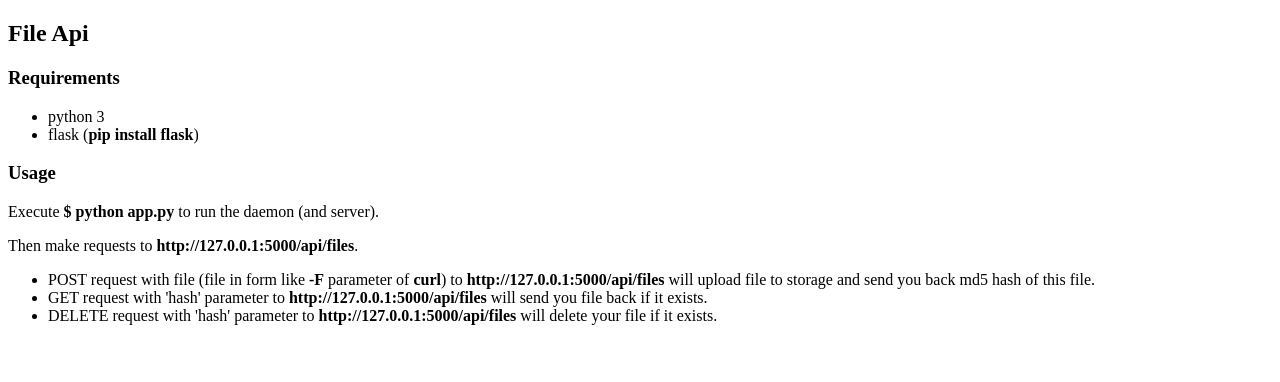
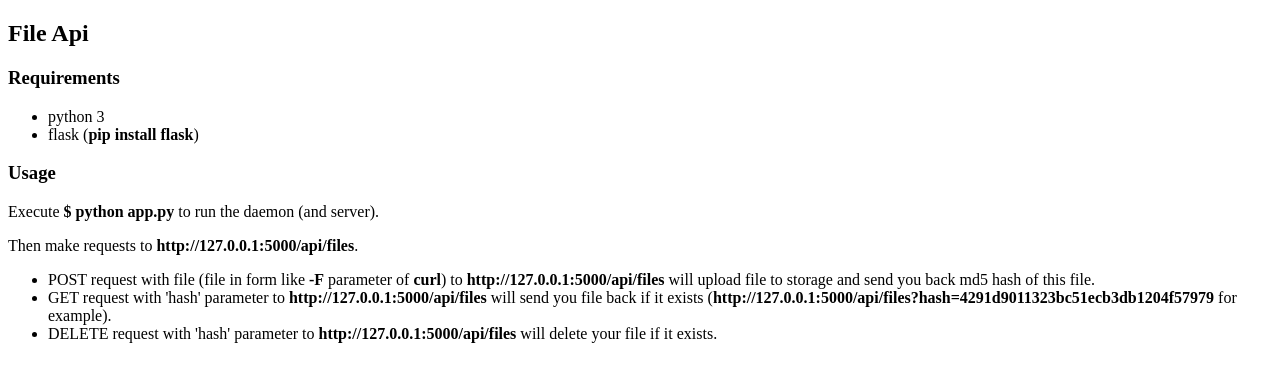
Before and after one commit to smgd/fileapi, a Flask app: page / in a window 1280 px wide. Shown: the top 382 px of the page. Run offline with Flask 2, Linux system fonts and the light colour scheme.

Commit message:
another docs

```diff
--- a/templates/index.html
+++ b/templates/index.html
@@ -16,7 +16,7 @@
 	<p>Then make requests to <b>http://127.0.0.1:5000/api/files</b>.</p>
 	<ul>
 		<li>POST request with file (file in form like <b>-F</b> parameter of <b>curl</b>) to <b>http://127.0.0.1:5000/api/files</b> will upload file to storage and send you back md5 hash of this file.</li>
-		<li>GET request with 'hash' parameter to <b>http://127.0.0.1:5000/api/files</b> will send you file back if it exists.</li>
+		<li>GET request with 'hash' parameter to <b>http://127.0.0.1:5000/api/files</b> will send you file back if it exists (<b>http://127.0.0.1:5000/api/files?hash=4291d9011323bc51ecb3db1204f57979</b> for example).</li>
 		<li>DELETE request with 'hash' parameter to <b>http://127.0.0.1:5000/api/files</b> will delete your file if it exists.</li>
 	</ul>
 </html>
```
Also changed, not shown: README.md.
